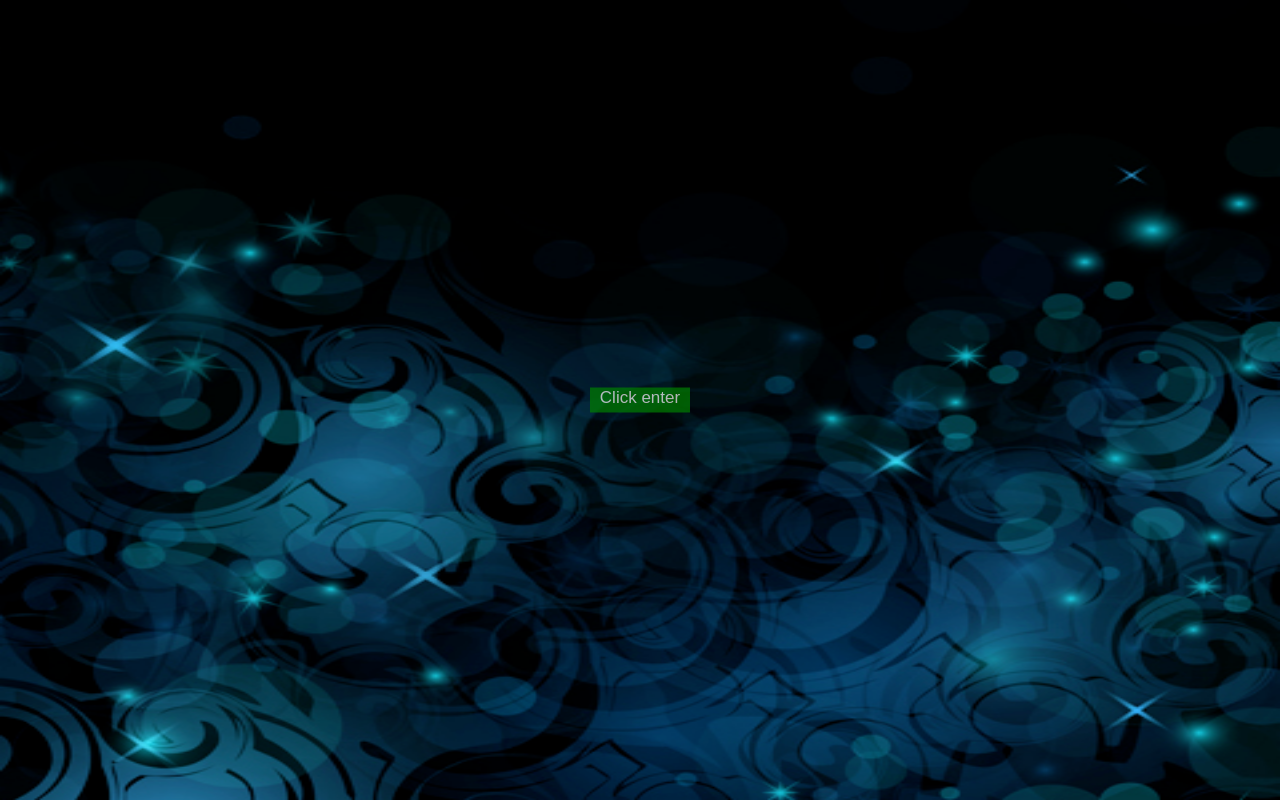
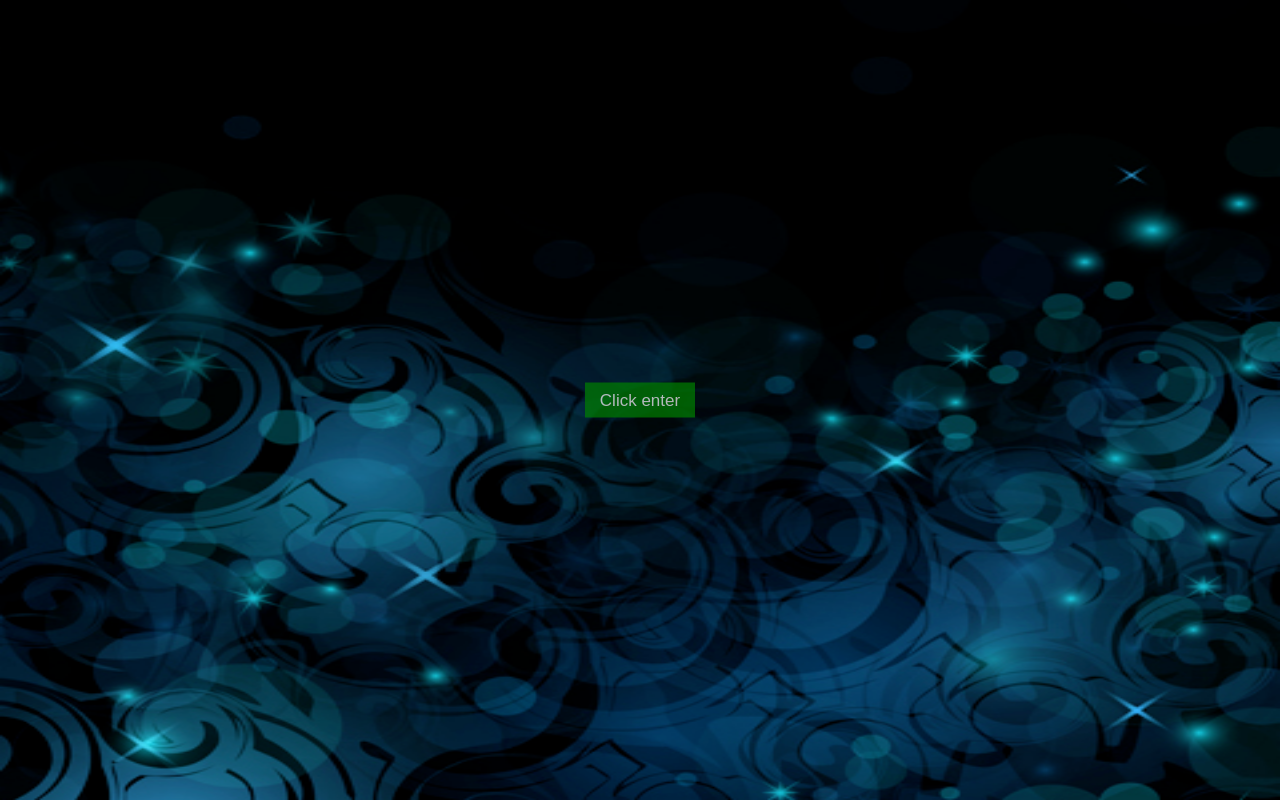
Before and after one commit to bmanandhar/login-register, a plain HTML site: page index.html in a window 1280 px wide. Drawn offline with Linux system fonts and the light colour scheme.

Commit message:
some changes has been addes to index.html and style.css

```diff
--- a/style.css
+++ b/style.css
@@ -7,14 +7,14 @@ body {
     background-size: 100% 100%;
 }
 #form_before_launch{
-    width: 100px;
-    height: 25px;
+    width: 110px;
+    height: 35px;
     background-color: green;
     position: absolute;
     left: 50%;
     top: 50%;
     transform: translateX(-50%) translateY(-50%);
-     cursor: pointer;
+    cursor: pointer;
     opacity: 0.7;
 }
 p {
@@ -22,6 +22,7 @@ p {
     color: white;
     font-family: sans-serif;
     text-align: center;
+    line-height: 35px;
 }
 #form {
     display: none;
@@ -48,7 +49,7 @@ p {
 .btn {
     background-color: #000000;
     color: #FFFFFF;
-    padding: 10px;
+    padding: 3px;
     border-radius: 10px;
     -moz-border-radius: 10px;
     -webkit-border-radius: 10px;
```
